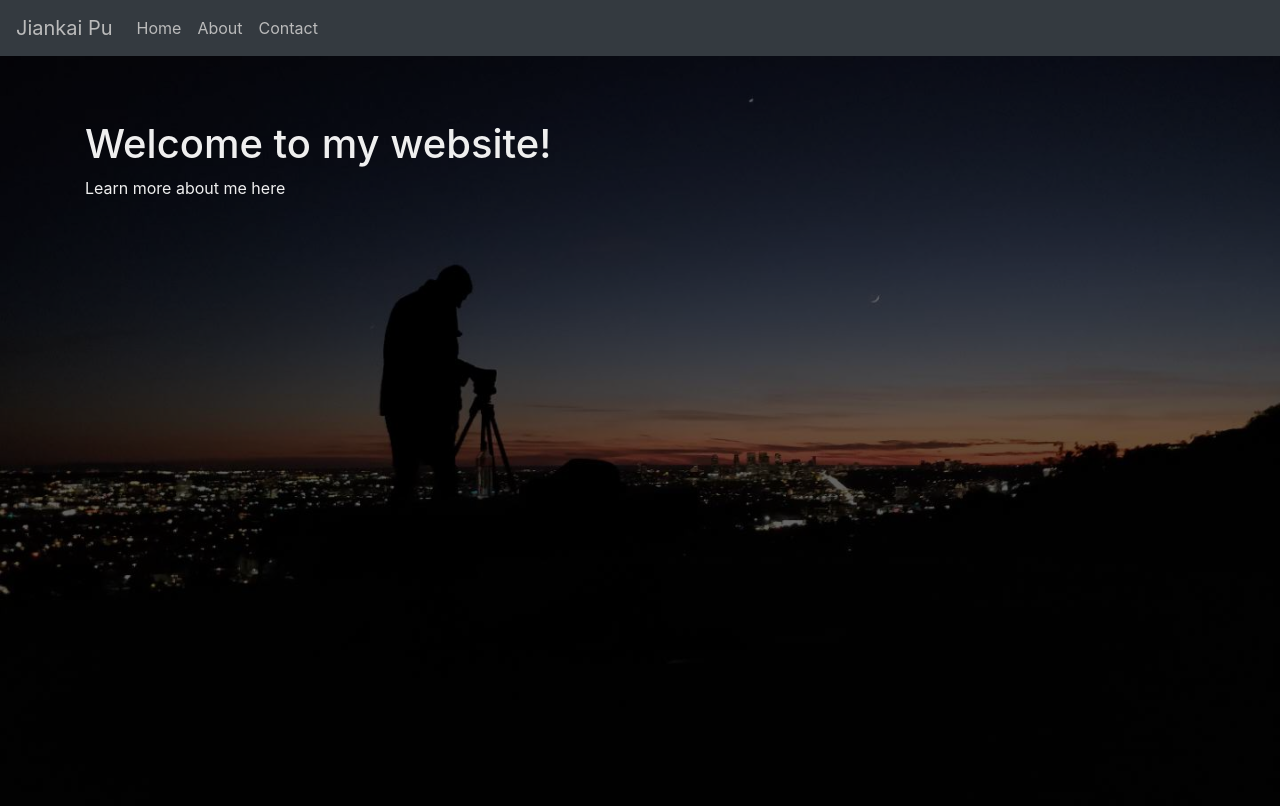
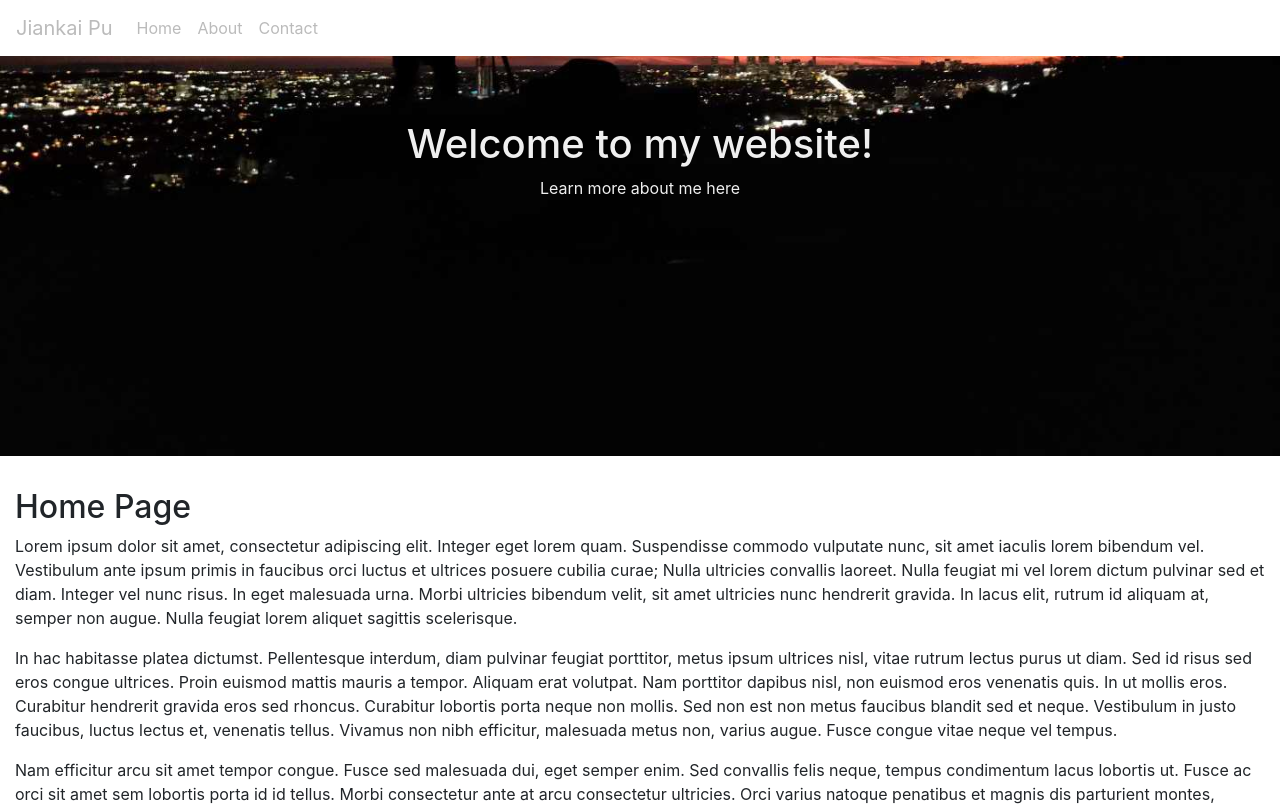
Before and after one commit to kevinpjk/website, a React (Create React App) app: page / in a window 1280 px wide. Shown: the top 806 px of the page. Built offline with nearby package versions, Linux system fonts and the light colour scheme.

Commit message:
Changed style again

```diff
--- a/src/components/Jumbotron.js
+++ b/src/components/Jumbotron.js
@@ -8,14 +8,13 @@ const Styles = styled.div`
         background: url(${img}) no-repeat fixed bottom;
         background-size: cover;
         color: #efefef;
-        height: 800px;
+        height: 400px;
         position: relative;
+        text-align: center;
         z-index: -3;
     }
 
     .overlay {
-        background-color: #000;
-        opacity: 0.6;
         position: absolute;
         top: 0;
         left: 0;
--- a/src/components/NavBar.js
+++ b/src/components/NavBar.js
@@ -18,11 +18,12 @@ const Styles = styled.div `
 
 export const NavBar = () => (
     <Styles>
-        <Navbar bg="dark" variant="dark" expand="lg">
+        <Navbar expand="lg">
             <Navbar.Brand href="/website/#">Jiankai Pu</Navbar.Brand>
-            <Navbar.Toggle aria-controls="basic-navbar-nav" />
-            <Navbar.Collapse id="basic-navbar-nav">
-                <Nav pullRight classname="ml-auto">
+            <Navbar.Toggle aria-controls="responsive-navbar-nav" />
+            <Navbar.Collapse id="responsive-navbar-nav">
+                <Nav></Nav>
+                <Nav pullRight classname="mr-auto">
                     <Nav.Item><Nav.Link href="/website/#">Home</Nav.Link></Nav.Item>
                     <Nav.Item><Nav.Link href="/website/#/about">About</Nav.Link></Nav.Item>
                     <Nav.Item><Nav.Link href="/website/#/contact">Contact</Nav.Link></Nav.Item>
```
